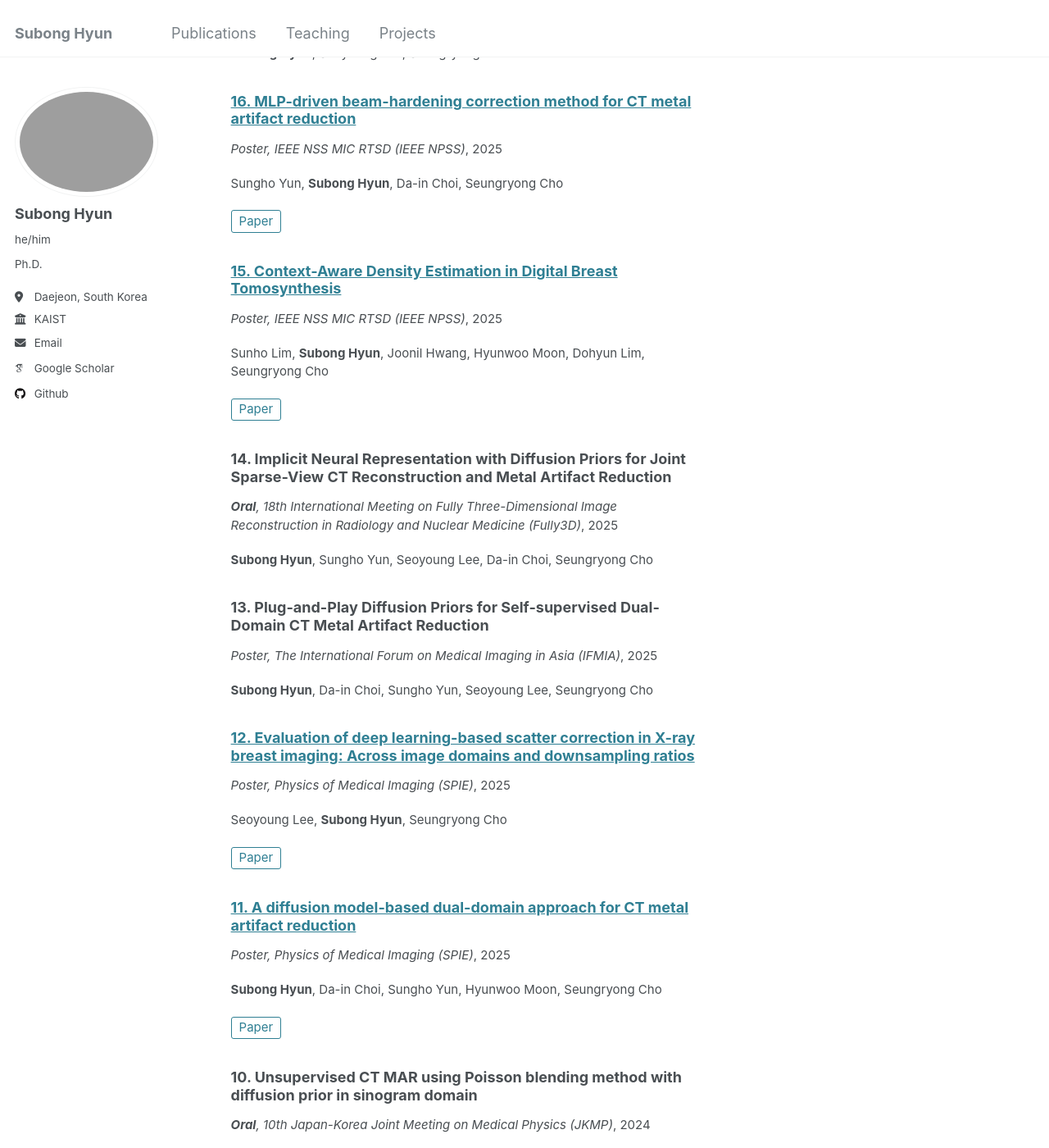
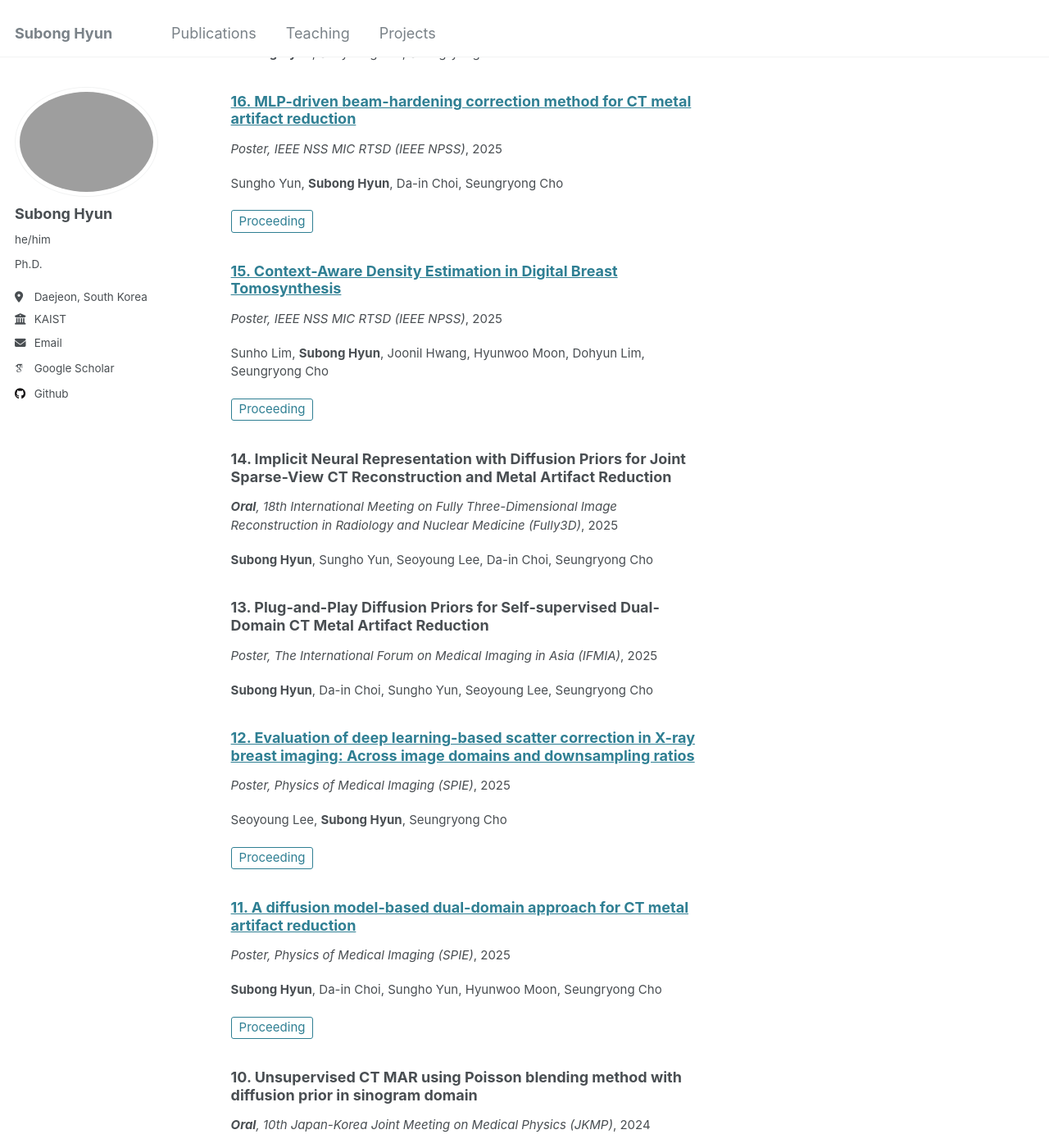
Before and after one commit to SubongHyun/subonghyun.github.io, a Jekyll site: the page built from _pages/publications.html, in a window 1280 px wide and 1400 px high, scrolled down 2604 px. Shown: the whole window at 82% size. Built offline with Jekyll 4.4.1, drawn with Linux system fonts in a browser that asks for light colours; some web fonts are replaced; some of the changed text lies outside the part shown.

Commit message:
Label conference DOI links as Proceeding instead of Paper
Co-Authored-By: Claude Opus 5.5 <noreply@anthropic.com>

```diff
--- a/_includes/archive-single.html
+++ b/_includes/archive-single.html
@@ -76,7 +76,7 @@
     {% endif %}
 
     {% if post.collection == 'publications' and post.paperurl %}
-      <p style="font-size: smaller;"><a href="{{ post.paperurl }}" target="_blank" rel="noopener" style="display: inline-block; padding: 0.1em 0.6em; border: 1px solid currentColor; border-radius: 3px; text-decoration: none;">Paper</a></p>
+      <p style="font-size: smaller;"><a href="{{ post.paperurl }}" target="_blank" rel="noopener" style="display: inline-block; padding: 0.1em 0.6em; border: 1px solid currentColor; border-radius: 3px; text-decoration: none;">{% if post.category contains 'conferences' %}Proceeding{% else %}Paper{% endif %}</a></p>
     {% endif %}
 
     {% if post.thumbnail %}
```
